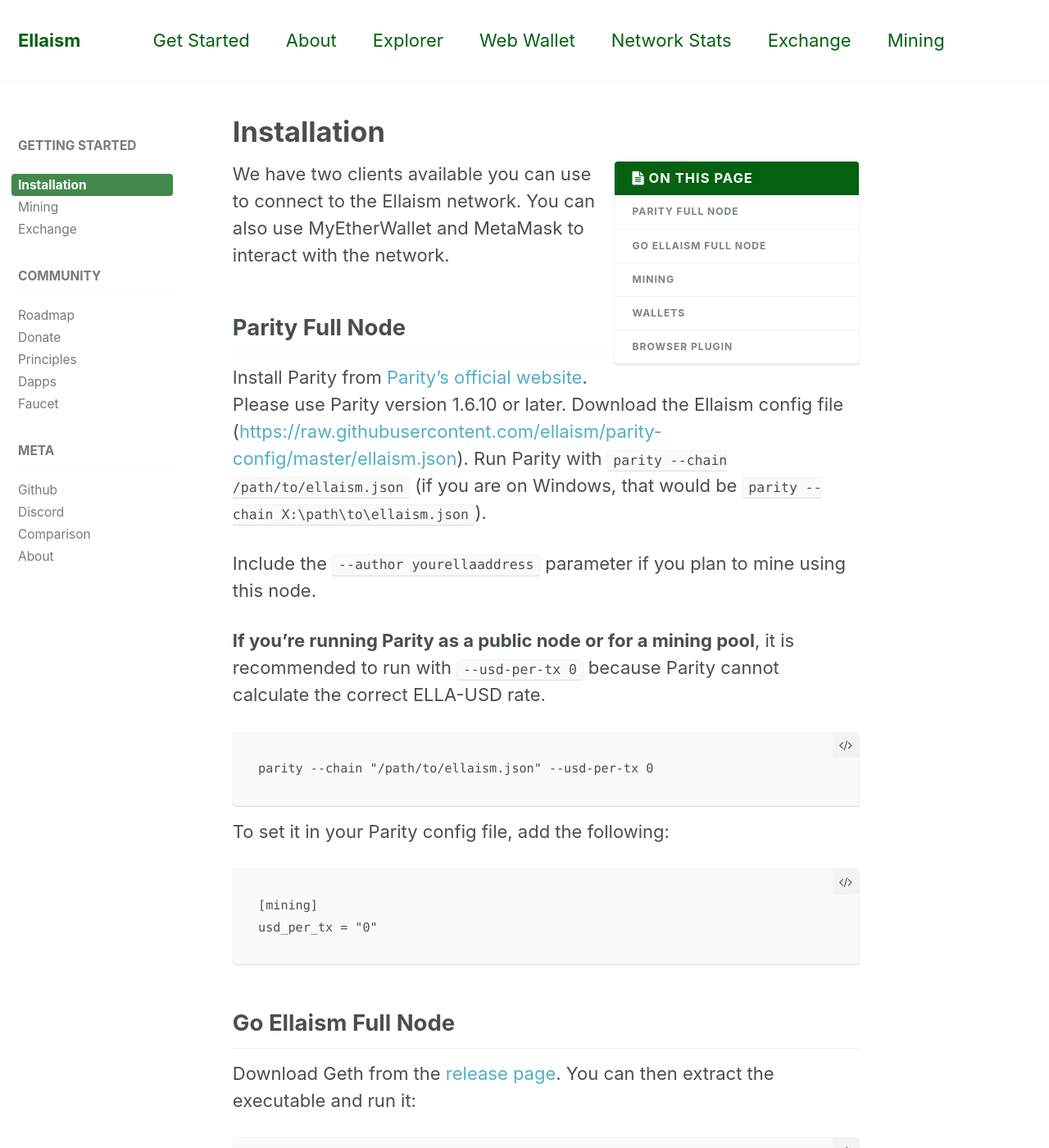
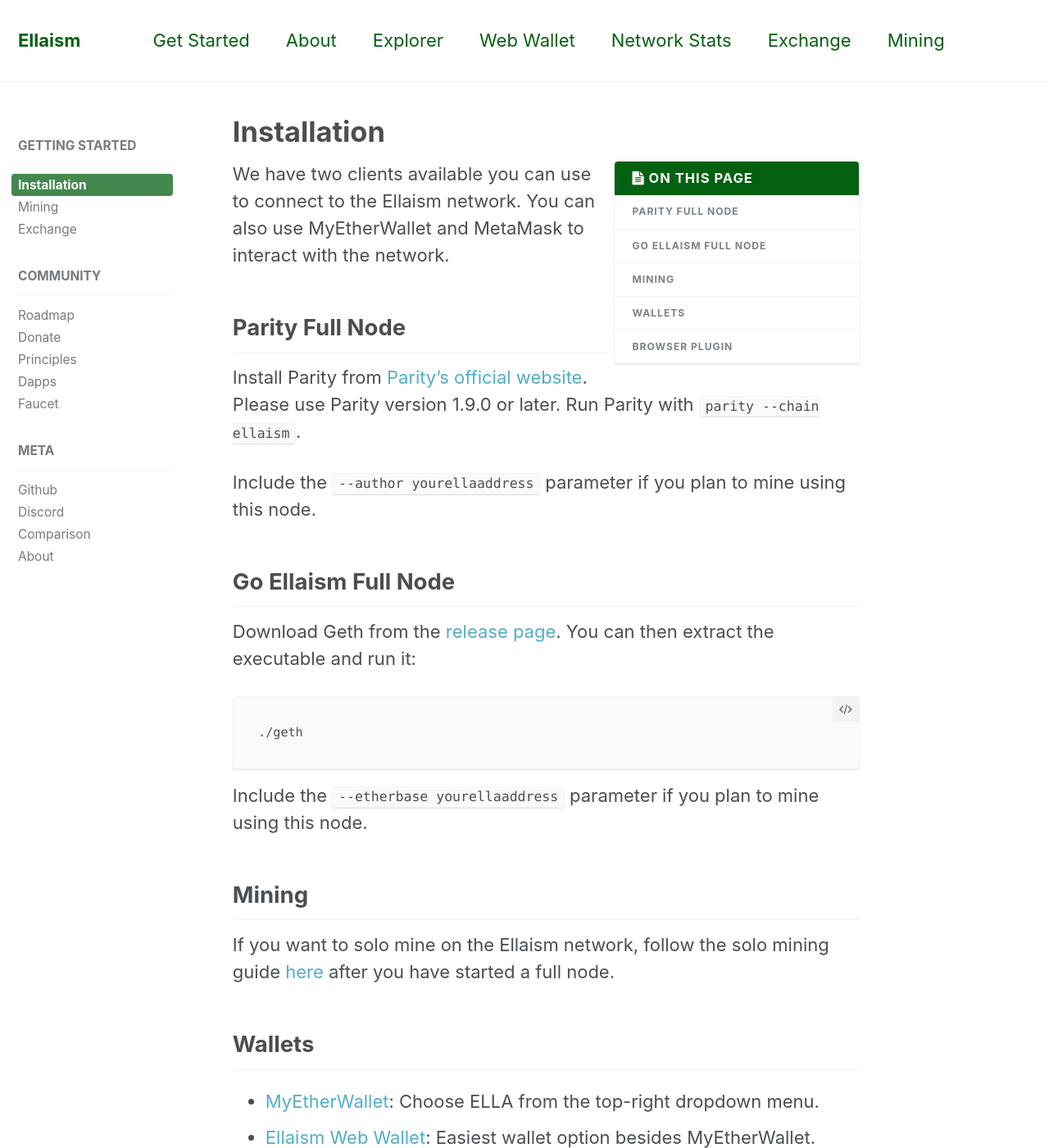
Before and after one commit to ellaism/ellaism.org, a Jekyll site: the page built from _docs/install.md, in a window 1280 px wide and 1400 px high. Shown: the whole window at 82% size. Built offline with Jekyll 4.4.1, drawn with Linux system fonts in a browser that asks for light colours.

Commit message:
Update Parity installation guide for 1.9.0

````diff
--- a/_docs/install.md
+++ b/_docs/install.md
@@ -15,28 +15,11 @@
 
 Install Parity from [Parity's official
 website](https://github.com/paritytech/parity/releases). Please use Parity
-version 1.6.10 or later. Download the Ellaism config file
-([https://raw.githubusercontent.com/ellaism/parity-config/master/ellaism.json](https://raw.githubusercontent.com/ellaism/parity-config/master/ellaism.json)).
-Run Parity with `parity --chain /path/to/ellaism.json` (if you are on Windows,
-that would be `parity --chain X:\path\to\ellaism.json`).
+version 1.9.0 or later.
+Run Parity with `parity --chain ellaism`.
 
 Include the `--author yourellaaddress` parameter if you plan to mine using this
 node.
-
-**If you're running Parity as a public node or for a mining pool**, it is
-recommended to run with `--usd-per-tx 0` because Parity cannot calculate the
-correct ELLA-USD rate.
-
-```
-parity --chain "/path/to/ellaism.json" --usd-per-tx 0
-```
-
-To set it in your Parity config file, add the following:
-
-```
-[mining]
-usd_per_tx = "0"
-```
 
 ## Go Ellaism Full Node
 
````
